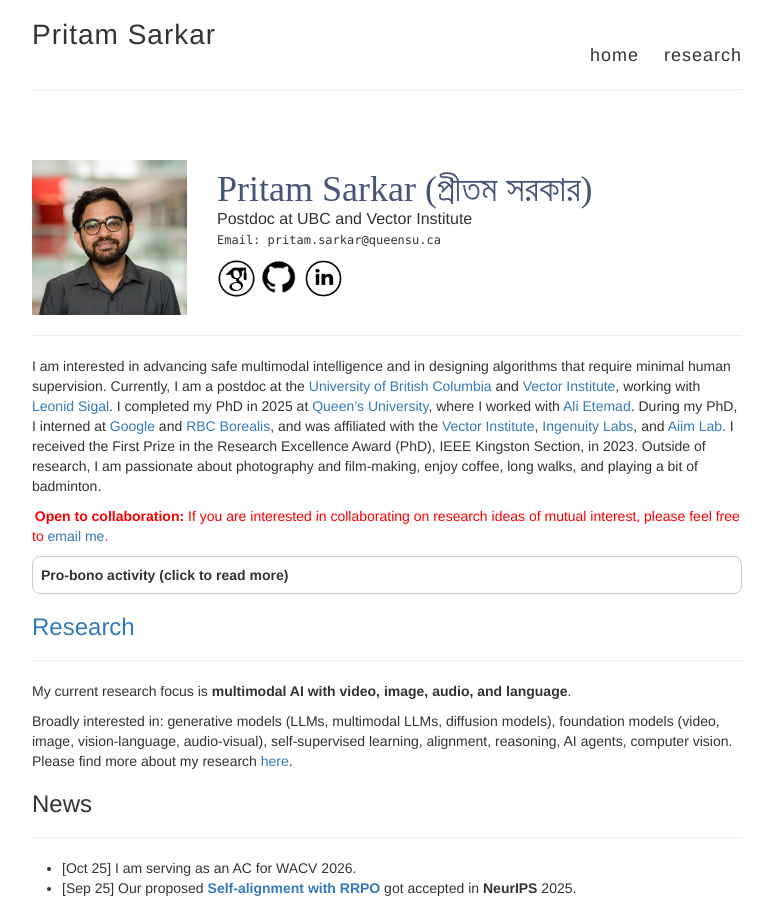
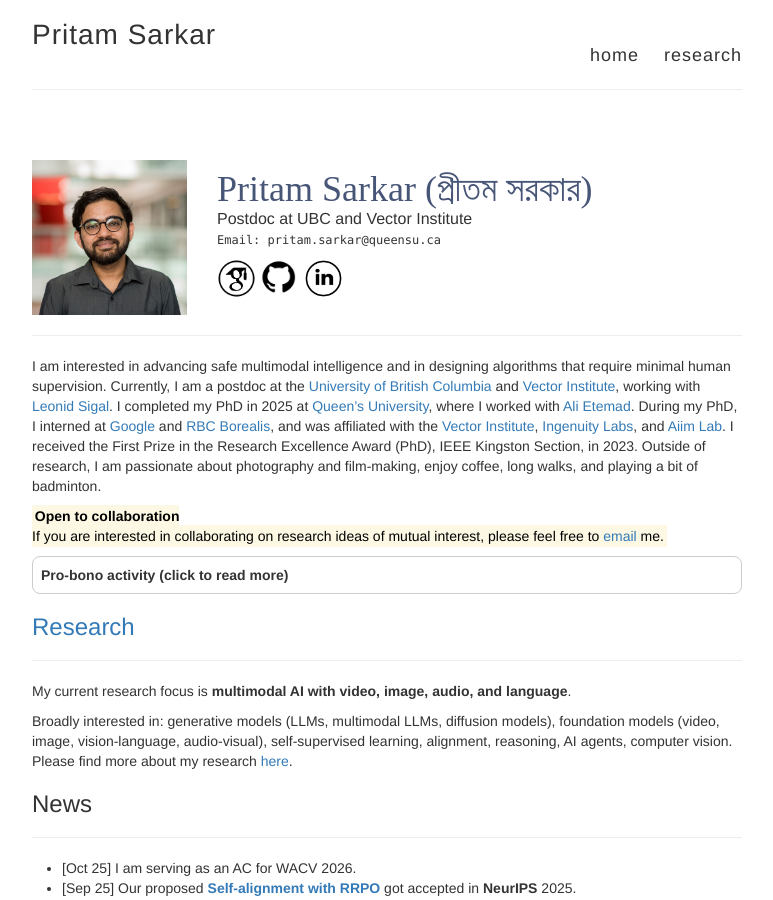
Before and after one commit to pritamqu/pritamqu.github.io, a Jekyll site: the page built from index.md, in a window 1280 px wide and 900 px high. Shown: the whole window, without its empty margins (253-1026 px from the left). Built offline with Jekyll 4.4.1, drawn with Linux system fonts in a browser that asks for light colours.

Commit message:
postdoc update

```diff
--- a/index.md
+++ b/index.md
@@ -48,10 +48,10 @@ I received the First Prize in the Research Excellence Award (PhD), IEEE Kingston
 <!-- Outside of research, I am passionate about photography and film-making, enjoy coffee, and like walking, running, and playing a bit of badminton. -->
 
 
-<p><mark class="red">
-<strong>Open to collaboration:</strong>
+<p><mark class="black">
+<strong>Open to collaboration</strong><br>
 If you are interested in collaborating on research ideas of mutual interest,
-please feel free to <a title="pritam.sarkar@queensu.ca" href="mailto:pritam.sarkar@queensu.ca" target="_blank">email me</a>.
+please feel free to <a title="pritam.sarkar@queensu.ca" href="mailto:pritam.sarkar@queensu.ca" target="_blank">email</a> me.
 <!-- I am also open to speaking engagements as well. -->
 </mark></p>
 
@@ -64,9 +64,9 @@ please feel free to <a title="pritam.sarkar@queensu.ca" href="mailto:pritam.sark
 
   I am starting this initiative to dedicate 45 minutes each week to speak with graduate students who may not have access to strong mentorship networks or peers in their research areas. If you would like to brainstorm ideas, discuss your research direction, or get an external perspective on your work, I am happy to help.
 
-  Why am I doing this? I have been fortunate to receive support from excellent mentors and peers at different stages of my career, and I also know what it feels like to work alone without any guidance.
+  Why am I doing this? I have been fortunate to receive support from excellent mentors and peers at various stages of my career, and I also know what it feels like to work alone without any guidance.
 
-  To express your interest, please send a brief message through this form: https://forms.gle/ZJH79XhwN8dWcxS27, and I will get back to you. Before reaching out, please review my research interests to see if they (at least somewhat) align with yours.
+  To express your interest, please send a brief message through this **[form](https://forms.gle/ZJH79XhwN8dWcxS27)**, and I will get back to you. Before reaching out, please review my research interests to see if they (at least somewhat) align with yours.
 
   To make the best use of our time, let us plan the discussion in the following format:
   <ul>
```
Also changed, not shown: other parts of index.md (+1 -1 lines).
